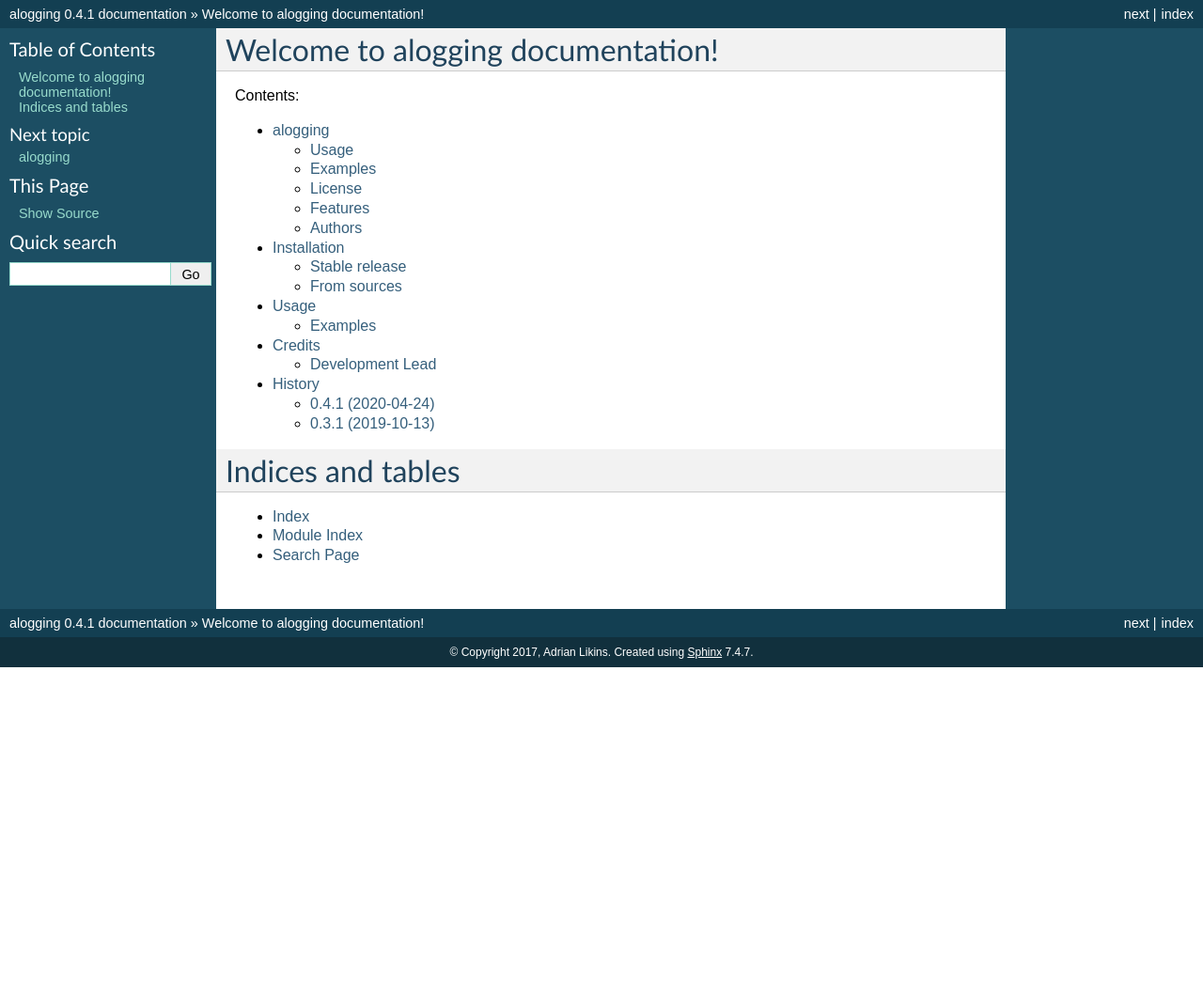
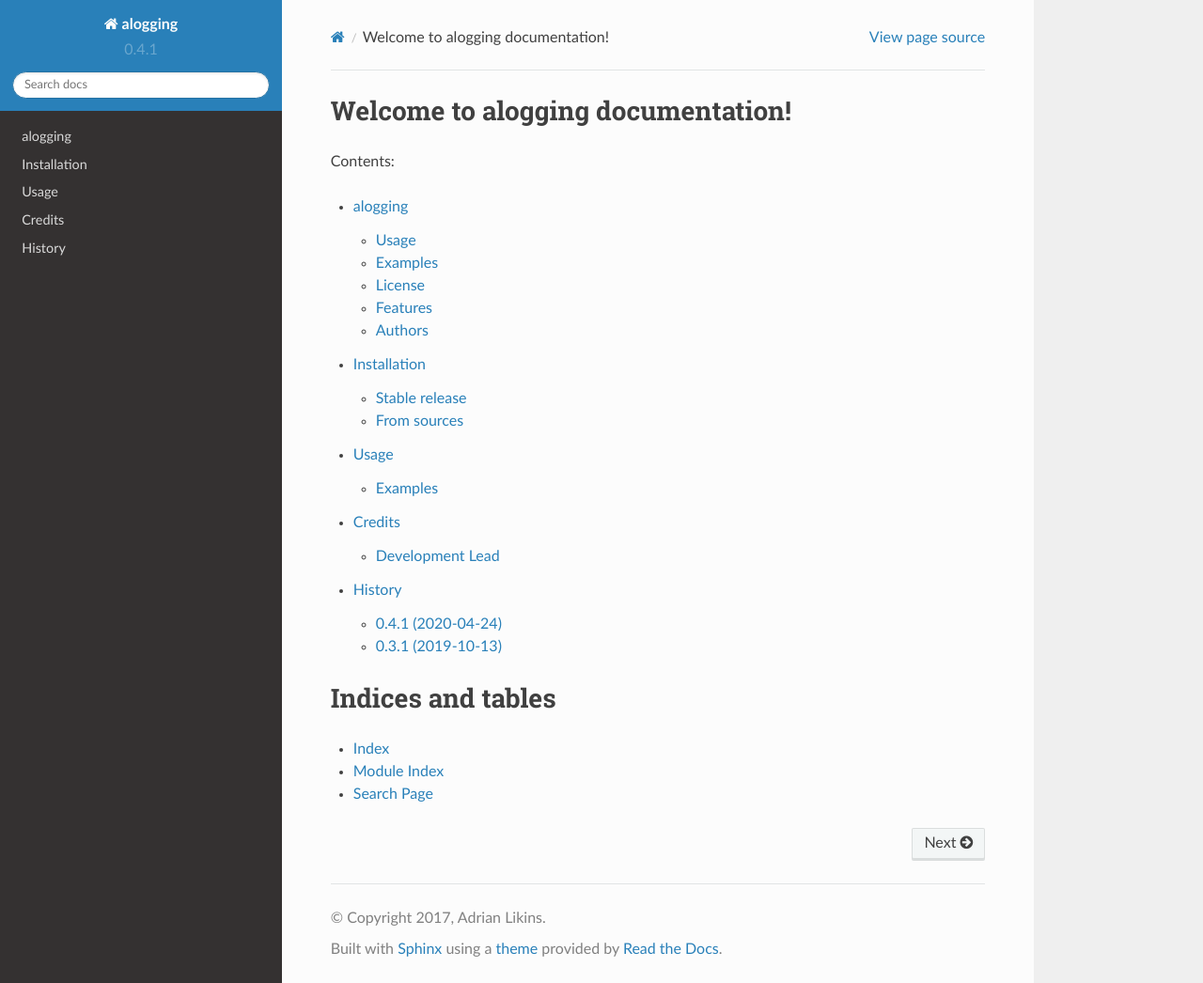
Before and after one commit to alikins/alogging, a Sphinx documentation site: the page built from docs/index.rst, in a window 1280 px wide and 1046 px high. Shown: the whole window at 94% size. Built offline with Sphinx 7.4.7 and the Read the Docs theme 2.0.0, drawn with Linux system fonts in a browser that asks for light colours; pages that are not in the unit, such as notebooks, are missing from menus.

Commit message:
Use RTD docs theme

```diff
--- a/docs/conf.py
+++ b/docs/conf.py
@@ -130,7 +130,8 @@
 
 # The theme to use for HTML and HTML Help pages.  See the documentation for
 # a list of builtin themes.
-html_theme = 'default'
+# html_theme = 'default'
+html_theme = 'sphinx_rtd_theme'
 
 # Theme options are theme-specific and customize the look and feel of a
 # theme further.  For a list of options available for each theme, see the
--- a/requirements_dev.txt
+++ b/requirements_dev.txt
@@ -1,5 +1,6 @@
 Sphinx
 sphinxcontrib-napoleon
+sphinx-rtd-theme
 bumpversion
 coverage
 flake8
```
